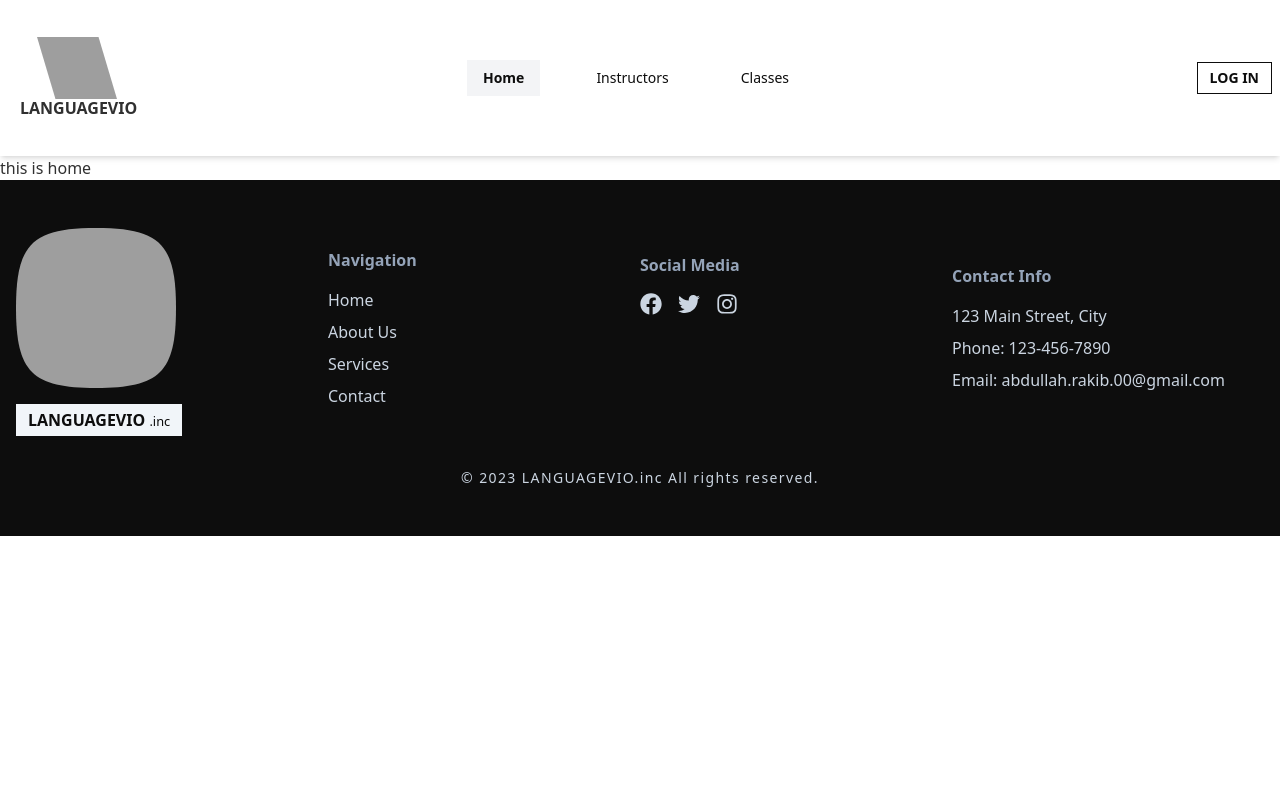
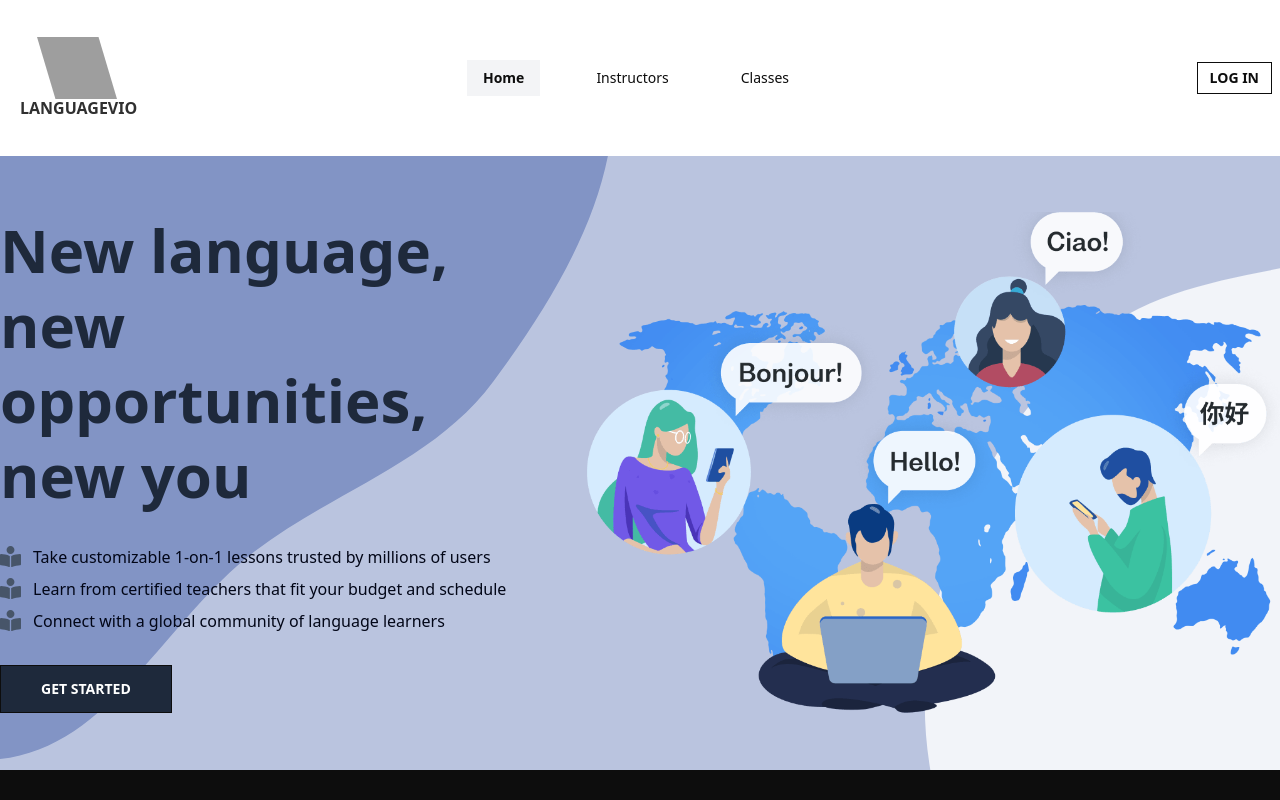
Before and after one commit to rakib8680/LanguageVio-Client, a React (Vite) app: page / in a window 1280 px wide. Shown: the top 800 px of the page. Built offline with nearby package versions, Linux system fonts and the light colour scheme; no server answers; grey boxes are pictures that could not be loaded.

Commit message:
banner done

```diff
--- /dev/null
+++ b/src/components/Home/Banner.jsx
@@ -0,0 +1,27 @@
+import React from 'react';
+import './home.css'
+import communication from '../../assets/communication.png'
+import { FaBookReader } from 'react-icons/fa';
+
+const Banner = () => {
+    return (
+        <div className='banner-bg py-14'>
+            <div className='flex justify-around items-center container mx-auto '>
+                <div className='text-slate-800 space-y-7 md:w-[570px]'>
+                    <h1 className='text-6xl font-black leading-tight'>New language, new opportunities, new you</h1>
+                    <div className=' text-slate-950 leading-8'>
+                        <p className='flex items-center gap-3'><FaBookReader size={21} className='text-slate-600' />Take customizable 1-on-1 lessons trusted by millions of users</p>
+                        <p className='flex items-center gap-3'><FaBookReader size={21} className='text-slate-600' />Learn from certified teachers that fit your budget and schedule</p>
+                        <p className='flex items-center gap-3'><FaBookReader size={21} className='text-slate-600' />Connect with a global community of language learners</p>
+                    </div>
+                    <button className='btn btn-primary bg-slate-800 text-white px-10 rounded-none'>Get Started</button>
+                </div>
+                <div className='md:w-[750px]'>
+                    <img src={communication} />
+                </div>
+            </div>
+        </div>
+    );
+};
+
+export default Banner;
--- /dev/null
+++ b/src/components/Home/home.css
@@ -0,0 +1,5 @@
+.banner-bg{
+    background: url('../../assets/simpleShiny.svg');
+    background-repeat: no-repeat;
+    background-size: cover;
+}
--- a/src/pages/Home/Home.jsx
+++ b/src/pages/Home/Home/Home.jsx
@@ -1,9 +1,11 @@
 import React from 'react';
+import Banner from '../../../components/Home/Banner';
+
 
 const Home = () => {
     return (
-        <div className=''>
-            this is home
+        <div>
+            <Banner/>
         </div>
     );
 };
--- a/src/routes/Routes.jsx
+++ b/src/routes/Routes.jsx
@@ -2,7 +2,7 @@ import { createBrowserRouter } from "react-router-dom";
 import Main from "../layouts/Main";
 import Classes from "../pages/Classes/Classes";
 import ErrorPage from "../pages/ErrorPage/ErrorPage";
-import Home from "../pages/Home/Home";
+import Home from "../pages/Home/Home/Home";
 import Instructors from "../pages/Instructors/Instructors";
 import LoginLayout from "../pages/LogIn&LogOut/LoginLayout";
 import Register from "../pages/LogIn&LogOut/Register";
```
